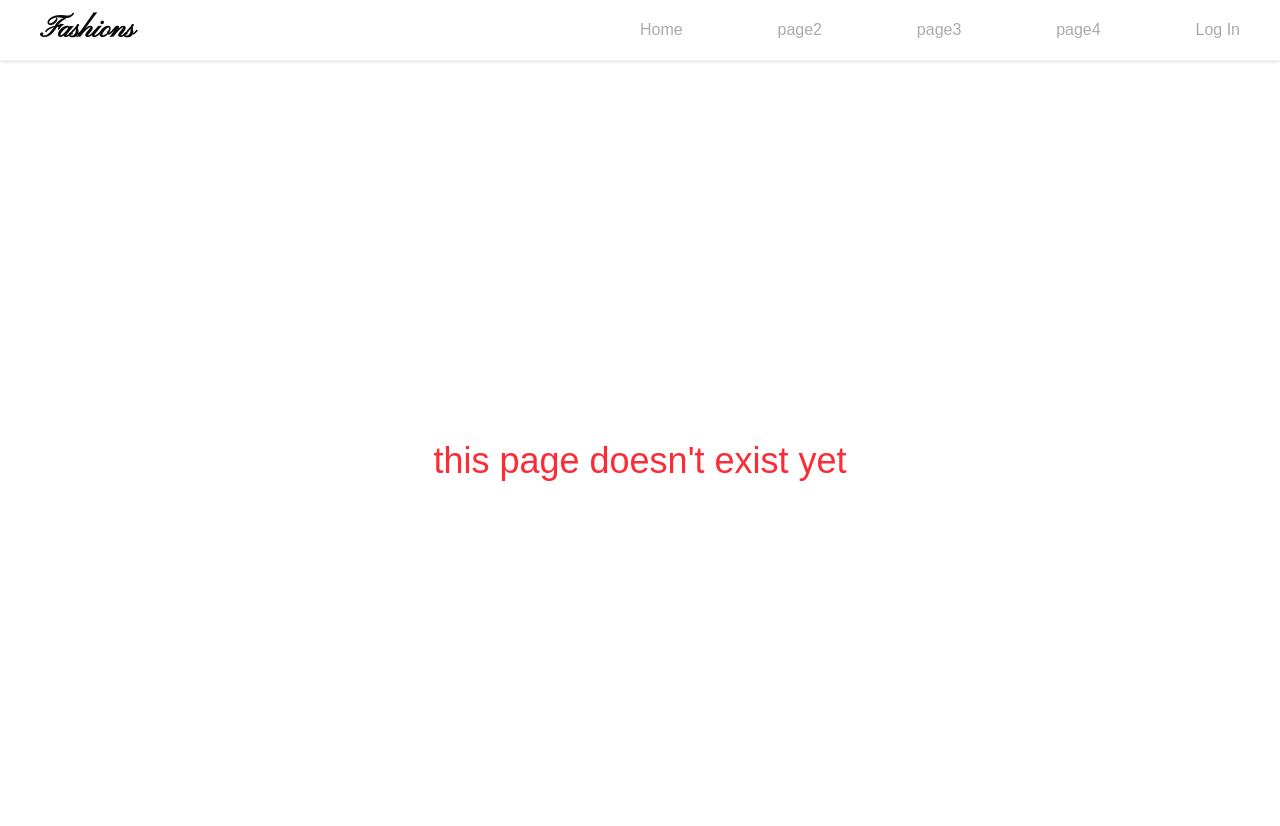
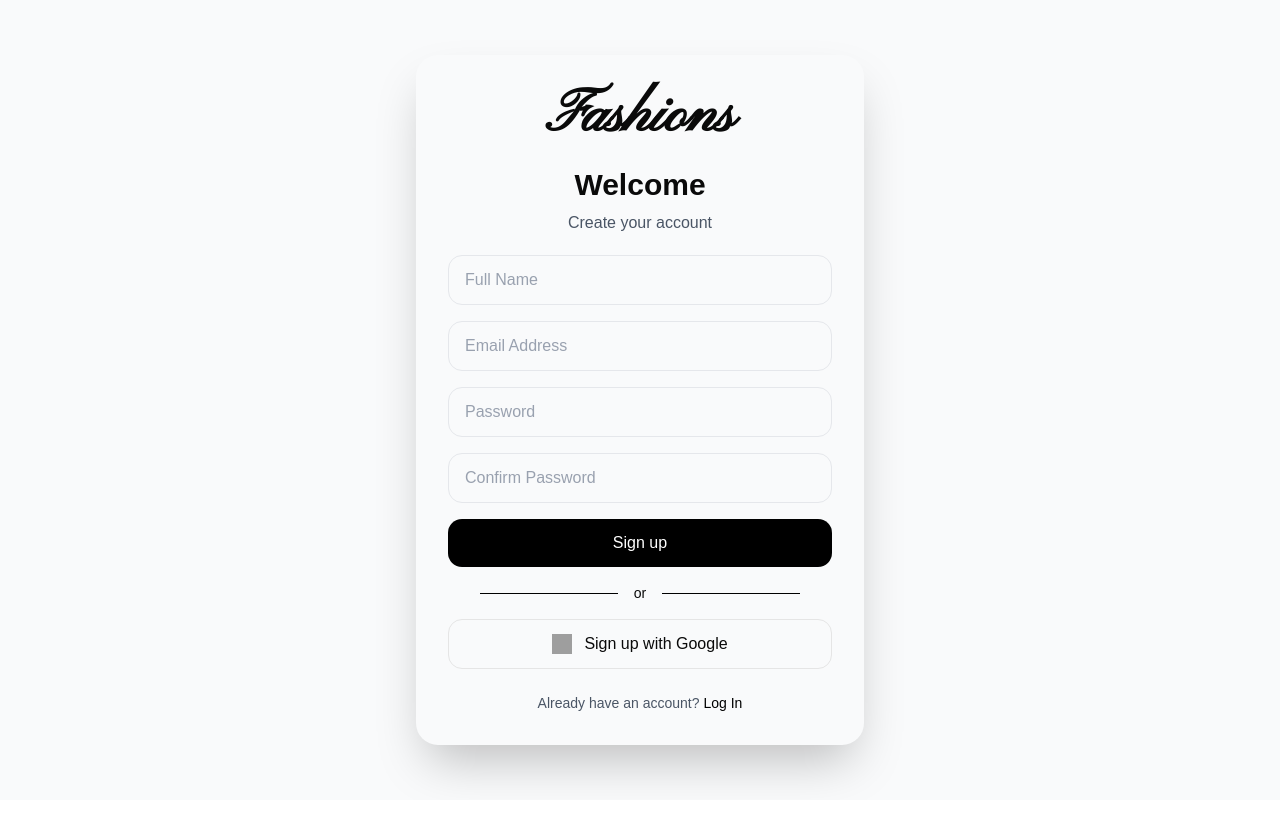
Before and after one commit to DuhaAnter/Mstore-frontend, a React (Vite) app: page /signup in a window 1280 px wide. Shown: the top 826 px of the page. After the commit the page ends 800 px from the top, so only its background shows below. Built offline with nearby package versions, Linux system fonts and the light colour scheme; grey boxes are pictures that could not be loaded.

Commit message:
breaking pages

```diff
--- a/src/App.jsx
+++ b/src/App.jsx
@@ -14,16 +14,18 @@ import NotFound from "./pages/NotFound";
 import Header from "./Components/Header";
 import Login from "./auth/pages/login";
 import Forgetpass from "./auth/pages/forgetpass";
+import Signup from "./auth/pages/signup";
 
 
 function App() {
   return (
     <>
       <BrowserRouter>
-        <Header />
+        {/* <Header /> */}
         <Routes>
           <Route path="/" element={<Home></Home>} />
           <Route path="/login" element={<Login />} />
+          <Route path="/signup" element={<Signup />} />
           <Route path="/forgetpass" element={<Forgetpass />} />
 
           <Route path="*" element={<NotFound />} />
--- /dev/null
+++ b/src/auth/components/AuthErrorMessage.jsx
@@ -0,0 +1,10 @@
+export default function AuthErrorMessage(props) {
+  const {message} = props;
+  if (!message) return null;
+
+  return (
+    <div className="flex items-center gap-2 bg-red-50 border border-red-200 text-red-700 p-3 rounded-lg text-sm mb-4">
+      <span className="font-medium">{message}</span>
+    </div>
+  );
+}
--- /dev/null
+++ b/src/auth/components/AuthLayout.jsx
@@ -0,0 +1,20 @@
+
+
+export default function AuthLayout(props) {
+    //console.log(props)
+  return (
+    <>
+      <div className="flex items-center justify-center min-h-screen bg-gray-50 p-5">
+        <div className="max-w-md  shadow-2xl rounded-3xl p-5 sm:p-8 flex flex-col items-center justify-center">
+          <p className="font-semibold text-6xl mb-5 font-['Pinyon_Script']">
+            Fashions
+          </p>
+
+          {/*form goes here */}
+            {props.children}
+
+        </div>
+      </div>
+    </>
+  );
+}
--- /dev/null
+++ b/src/auth/components/Divider.jsx
@@ -0,0 +1,11 @@
+export default function Divider() {
+  return (
+    <>
+      <div className="flex items-center gap-4 px-8">
+        <div className="flex-1 h-px bg-black"></div>
+        <span className=" text-sm">or</span>
+        <div className="flex-1 h-px bg-black"></div>
+      </div>
+    </>
+  );
+}
--- /dev/null
+++ b/src/auth/components/OAuthButton.jsx
@@ -0,0 +1,20 @@
+
+export default function OAuthButton(props) {
+  const {title,handleOAuth} = props;
+  return (
+    <>
+      <button
+        type="button"
+        className="w-full border border-black-200 rounded-xl py-3 flex items-center justify-center gap-3  cursor-pointer"
+        onClick={handleOAuth}
+      >
+        <img
+          src="https://www.svgrepo.com/show/475656/google-color.svg"
+          alt="Google"
+          className="w-5 h-5"
+        />
+        {title}
+      </button>
+    </>
+  );
+}
--- a/src/auth/pages/forgetpass.jsx
+++ b/src/auth/pages/forgetpass.jsx
@@ -1,17 +1,22 @@
 import { useState } from "react";
 import { forget, reset, verify } from "../api/auth";
 import { Link } from "react-router";
+import AuthLayout from "../components/AuthLayout";
+import Divider from "../components/Divider";
+import AuthErrorMessage from "../components/AuthErrorMessage";
 
 export default function Forgetpass() {
-  const [step, setStep] = useState(3);
+  const [step, setStep] = useState(1);
   // const [loading,setLoading] = useState(false);
   const [uiMessage, setUiMessage] = useState("");
+  const [error, setError] = useState("");
   const [email, setEmail] = useState("");
   const [otpCode, setOtpCode] = useState("");
   const [newPassword, setNewPassword] = useState("");
 
   const handleSubmitEmail = async (e) => {
     e.preventDefault();
+    setError("");
     // setLoading(true);
     try {
       const data = await forget(email);
@@ -20,40 +25,47 @@ export default function Forgetpass() {
       setStep(2);
     } catch (error) {
       console.log(error);
+      setError(
+        error.response?.data?.message || "something went wrong. Try again.",
+      );
     }
   };
   const handleSubmitOtp = async (e) => {
     e.preventDefault();
+     setError("");
     // setLoading(true);
     try {
-       const data = await verify(email,otpCode);
+      const data = await verify(email, otpCode);
       console.log(email);
       console.log(data);
       setStep(3);
     } catch (error) {
       console.log(error);
+      setError(
+        error.response?.data?.message || "something went wrong. Try again.",
+      );
     }
   };
-  const handleResetPassword = async (e) =>{
+  const handleResetPassword = async (e) => {
     e.preventDefault();
+     setError("");
     try {
-      const data = await reset(email,otpCode,newPassword);
-      console.log(data)
-      console.log("doneeeeeeeeeeee")
-
+      const data = await reset(email, otpCode, newPassword);
+      console.log(data);
+      console.log("doneeeeeeeeeeee");
     } catch (error) {
-       console.log(error);
+      console.log(error);
+      setError(
+        error.response?.data?.message || "something went wrong. Try again.",
+      );
     }
-
   };
   const renderStepLayout = () => {
     switch (step) {
       case 1:
         return (
-          <div className="max-w-md shadow-2xl rounded-3xl p-5 sm:p-8 flex flex-col items-center justify-center">
-            <p className="font-semibold text-6xl mb-5 font-['Pinyon_Script']">
-              Fashions
-            </p>
+          <>
+            <AuthErrorMessage message={error} />
             <div className="text-center mb-5">
               <h1 className="text-3xl font-bold">Forgot your password?</h1>
 
@@ -61,9 +73,6 @@ export default function Forgetpass() {
                 Enter your email address and we&apos;ll
                 <br />
                 send you an OTP to reset your password.
-              </p>
-              <p className="text-sm mt-2 leading-6 text-green-600">
-                {uiMessage}
               </p>
             </div>
             <form action="" className="space-y-4" onSubmit={handleSubmitEmail}>
@@ -77,35 +86,26 @@ export default function Forgetpass() {
                   setEmail(e.target.value);
                 }}
               />
-
               <button
                 type="submit"
                 className="w-full bg-black text-white py-2 rounded-lg cursor-pointer"
               >
                 Send
               </button>
-              <div className="flex items-center gap-4 px-8">
-                <div className="flex-1 h-px bg-black"></div>
-                <span className=" text-sm">or</span>
-                <div className="flex-1 h-px bg-black"></div>
-              </div>
-              <div className="flex justify-center pt-2">
-                <Link to='/login'>
-                    Back to Log in
-                </Link>
+              <Divider />
+              <div className="flex justify-center pt-2 hover:underline">
+                <Link to="/login">Back to Log in</Link>
               </div>
             </form>
-          </div>
+          </>
         );
       case 2:
         return (
-          <div className="max-w-md shadow-2xl rounded-3xl p-5 sm:p-8 flex flex-col items-center justify-center">
-            <p className="font-semibold text-6xl mb-5 font-['Pinyon_Script']">
-              Fashions
-            </p>
+          <>
+            <AuthErrorMessage message={error} />
+            <p className="text-sm mb-2 leading-6 text-green-600">{uiMessage}</p>
             <div className="text-center mb-8">
               <h1 className="text-3xl font-bold">Enter OTP </h1>
-
               <p className="text-sm mt-3 leading-6">
                 Check your email we have
                 <br />
@@ -122,45 +122,42 @@ export default function Forgetpass() {
                   setOtpCode(e.target.value);
                 }}
               />
-
               <button
                 type="submit"
                 className="w-full bg-black text-white py-2 rounded-lg cursor-pointer"
               >
                 Verify
               </button>
-              <div className="flex items-center gap-4 px-8">
-                <div className="flex-1 h-px bg-black"></div>
-                <span className=" text-sm">or</span>
-                <div className="flex-1 h-px bg-black"></div>
-              </div>
+              <Divider />
             </form>
-
             <button
-               onClick={()=>{setStep(1)}}
+              onClick={() => {
+                setStep(1);
+              }}
               className="
                 cursor-pointer
                 text-sm
                 hover:underline
-                mt-2
-              "
+                mt-2"
             >
               Back to Email
             </button>
-          </div>
+          </>
         );
       case 3:
         return (
-          <div className="max-w-md shadow-2xl rounded-3xl p-5 sm:p-8 flex flex-col items-center justify-center">
-            <p className="font-semibold text-6xl mb-5 font-['Pinyon_Script']">
-              Fashions
-            </p>
+          <>
+            <AuthErrorMessage message={error} />
             <div className="text-center mb-8">
               <h1 className="text-3xl font-bold">Reset your Password </h1>
 
               <p className="text-sm mt-3 leading-6">Enter your new password</p>
             </div>
-            <form action="" className="space-y-4" onSubmit={handleResetPassword}>
+            <form
+              action=""
+              className="space-y-4"
+              onSubmit={handleResetPassword}
+            >
               <input
                 type="password"
                 placeholder="New Password"
@@ -182,18 +179,12 @@ export default function Forgetpass() {
               >
                 Reset
               </button>
-              <div className="flex items-center gap-4 px-8">
-                <div className="flex-1 h-px bg-black"></div>
-                <span className=" text-sm">or</span>
-                <div className="flex-1 h-px bg-black"></div>
-              </div>
-              <div className="flex justify-center pt-2">
-                <Link to='/login'>
-                    Back to Log in
-                </Link>
+              <Divider />
+              <div className="flex justify-center pt-2 hover:underline">
+                <Link to="/login">Log in</Link>
               </div>
             </form>
-          </div>
+          </>
         );
       default:
         return null;
@@ -202,9 +193,7 @@ export default function Forgetpass() {
 
   return (
     <>
-      <div className="flex items-center justify-center min-h-screen bg-gray-50">
-        {renderStepLayout()}
-      </div>
+      <AuthLayout>{renderStepLayout()}</AuthLayout>
     </>
   );
 }
--- a/src/auth/pages/login.jsx
+++ b/src/auth/pages/login.jsx
@@ -1,8 +1,11 @@
+import { useState } from "react";
+import { login } from "../api/auth";
+import { Link } from "react-router";
 
-import { useState } from "react";
-import {login} from "../api/auth";
-import { Link } from "react-router";
-import Forgetpass from "./forgetpass";
+import AuthLayout from "../components/AuthLayout";
+import OAuthButton from "../components/OAuthButton";
+import Divider from "../components/Divider";
+import AuthErrorMessage from "../components/AuthErrorMessage";
 
 export default function Login() {
   const [email, setEmail] = useState("");
@@ -17,7 +20,6 @@ export default function Login() {
     try {
       const data = await login(email, password);
       console.log(data);
-      alert("Login Successful!");
     } catch (error) {
       console.log(error);
       setError(error.response?.data?.message || "Login failed. Try again.");
@@ -25,17 +27,14 @@ export default function Login() {
       setLoading(false);
     }
   };
+  const handleOAuth =()=>{
+    console.log("calling google api .....")
+  };
 
   return (
     <>
-      <div className="flex items-center justify-center min-h-screen bg-gray-50">
-        <div className="max-w-md  shadow-2xl rounded-3xl p-5 sm:p-8 flex flex-col items-center justify-center">
-          <p className="font-semibold text-6xl mb-5 font-['Pinyon_Script']">
-            Fashions
-          </p>
-
-          {error && <p style={{ color: "red" }}>{error}</p>}
-
+      <AuthLayout>
+       <AuthErrorMessage message={error}/>
         <form action="" className="space-y-4" onSubmit={handleSubmit}>
           <input
             type="email"
@@ -54,7 +53,10 @@ export default function Login() {
             required
           />
           <div className="text-right">
-              <Link to="/forgetpass" className="text-sm text-gray-400 hover:text-black">
+            <Link
+              to="/forgetpass"
+              className="text-sm text-gray-400 hover:text-black"
+            >
               Forgot password?
             </Link>
           </div>
@@ -63,24 +65,22 @@ export default function Login() {
             type="submit"
             className="w-full bg-black text-white py-2 rounded-lg cursor-pointer"
           >
-             {loading ? 'Logging in...' : 'Login'}
+            {loading ? "Logging in..." : "Login"}
           </button>
-            <div className="flex items-center gap-4 px-8">
-              <div className="flex-1 h-px bg-black"></div>
-              <span className=" text-sm">or</span>
-              <div className="flex-1 h-px bg-black"></div>
-            </div>
-            <button className="w-full border border-black-200 rounded-xl py-3 flex items-center justify-center gap-3  cursor-pointer">
-              <img
-                src="https://www.svgrepo.com/show/475656/google-color.svg"
-                alt="Google"
-                className="w-5 h-5"
-              />
-              Log in with Google
-            </button>
+          <Divider/>
+          {/* Log in with Google */}
+          <OAuthButton title ="Log in with Google" handleOAuth={handleOAuth}></OAuthButton>
+          <Link to="/signup">
+            <p className="text-center text-sm text-gray-600">
+              New here?
+              <span className="pl-1 font-medium text-black hover:underline">
+                {" "}
+                Create Account
+              </span>
+            </p>
+          </Link>
         </form>
-        </div>
-      </div>
+      </AuthLayout>
     </>
   );
 }
--- a/src/auth/pages/signup.jsx
+++ b/src/auth/pages/signup.jsx
@@ -1,5 +1,10 @@
 import { useState } from "react";
 import { signup } from "../api/auth";
+import AuthLayout from "../components/AuthLayout";
+import { Link } from "react-router";
+import OAuthButton from "../components/OAuthButton";
+import Divider from "../components/Divider";
+import AuthErrorMessage from "../components/AuthErrorMessage";
 
 export default function Signup() {
   const [name, setName] = useState("");
@@ -15,7 +20,6 @@ export default function Signup() {
     try {
       const data = await signup(name, email, password);
       console.log(data);
-      alert("sign up Successful!");
     } catch (error) {
       console.log(error.response);
       setError(error.response?.data?.message || "sign up failed. Try again.");
@@ -23,22 +27,18 @@ export default function Signup() {
       setLoading(false);
     }
   };
+  const handleOAuth = () => {
+    console.log("calling google api .....");
+  };
 
   return (
     <>
-      <div className="flex items-center justify-center min-h-screen bg-gray-50 p-4">
-        <div className="max-w-md shadow-2xl rounded-3xl p-5 sm:p-8 flex flex-col items-center justify-center bg-white">
-          <p className="font-semibold text-6xl mb-3 font-['Pinyon_Script']">
-            Fashions
-          </p>
-
-          {error && <p style={{ color: "red" }}>{error}</p>}
-
+      <AuthLayout>
+        <AuthErrorMessage message={error} />
         <div className="text-center mb-5">
           <h2 className="text-3xl font-bold">Welcome</h2>
           <p className="mt-2 text-gray-600">Create your account</p>
         </div>
-
         <form action="" className="space-y-4" onSubmit={handleSubmit}>
           <input
             type="text"
@@ -73,45 +73,28 @@ export default function Signup() {
             placeholder="Confirm Password"
             className="w-full border border-gray-200 rounded-xl py-3 px-4 outline-none focus:border-black placeholder:text-gray-400"
           />
-
           <button
             disabled={loading}
             type="submit"
             className="w-full bg-black text-white py-3 rounded-xl font-medium cursor-pointer hover:bg-gray-900 transition-colors"
           >
-              Sign up
+            {loading ? "Signing up..." : "Sign up"}
           </button>
-
-            <div className="flex items-center gap-4 px-8">
-              <div className="flex-1 h-px bg-black"></div>
-              <span className=" text-sm">or</span>
-              <div className="flex-1 h-px bg-black"></div>
-            </div>
-
-            <button
-              type="button"
-              className="w-full border border-gray-200 rounded-xl py-3 flex items-center justify-center gap-3 cursor-pointer hover:bg-gray-50 transition-colors"
-            >
-              <img
-                src="https://www.svgrepo.com/show/475656/google-color.svg"
-                alt="Google"
-                className="w-5 h-5"
-              />
-              Sign up with Google
-            </button>
-
+          <Divider />
+          <OAuthButton
+            title="Sign up with Google"
+            handleOAuth={handleOAuth}
+          ></OAuthButton>
+          <Link to="/login">
             <p className="text-center text-sm pt-2 text-gray-600">
               Already have an account?
-              <a
-                href="#"
-                className="pl-1 font-medium text-black hover:underline"
-              >
+              <span className="pl-1 font-medium text-black hover:underline">
                 Log In
-              </a>
+              </span>
             </p>
+          </Link>
         </form>
-        </div>
-      </div>
+      </AuthLayout>
     </>
   );
 }
--- a/src/pages/Home.jsx
+++ b/src/pages/Home.jsx
@@ -1,7 +1,9 @@
+import Header from "@/Components/Header";
 
 export default function Home() {
   return (
     <>
+    <Header/>
     <div className="">
         <h1 className="mt-10 text-bold text-9xl text-red-600 text-center">TO BE HOME PAGE ISA</h1>
     </div>
```
Also changed, not shown: myNotes/two.txt. Lines whose indentation alone changed are shown as unchanged.
